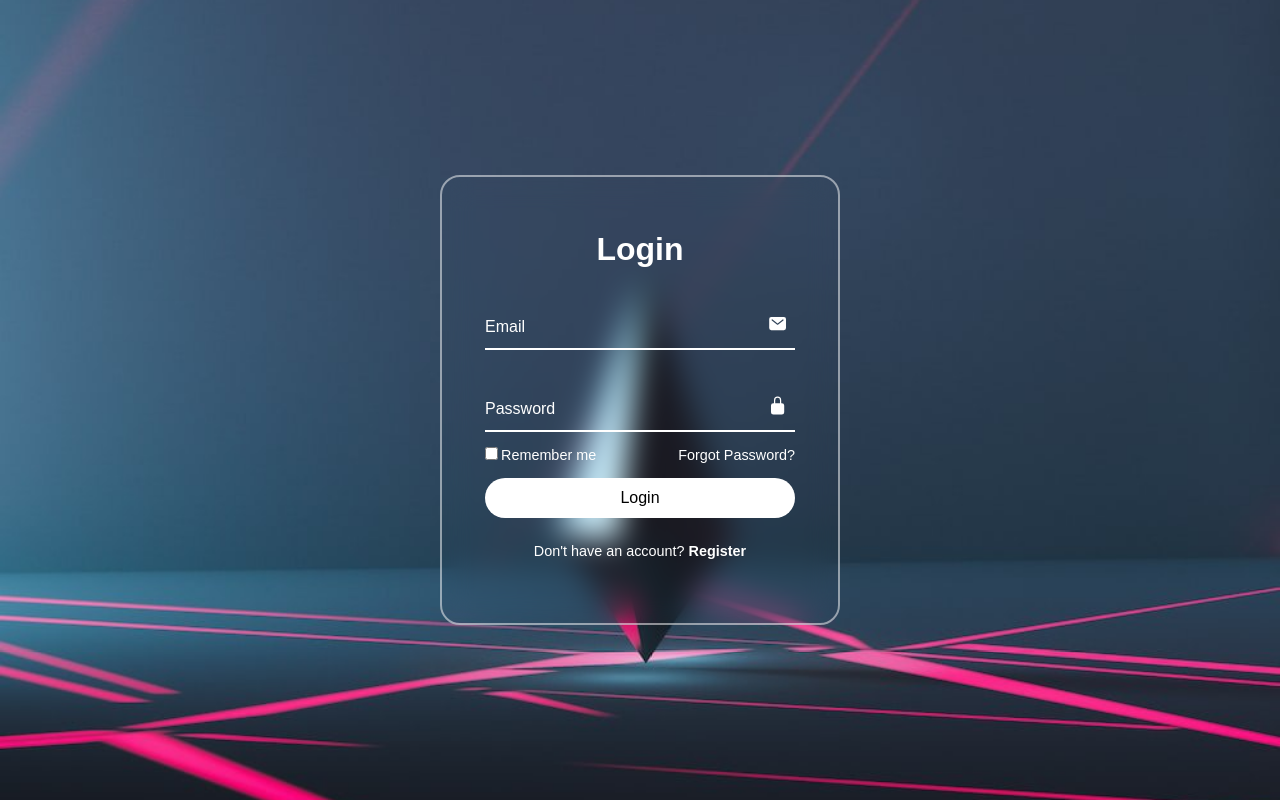
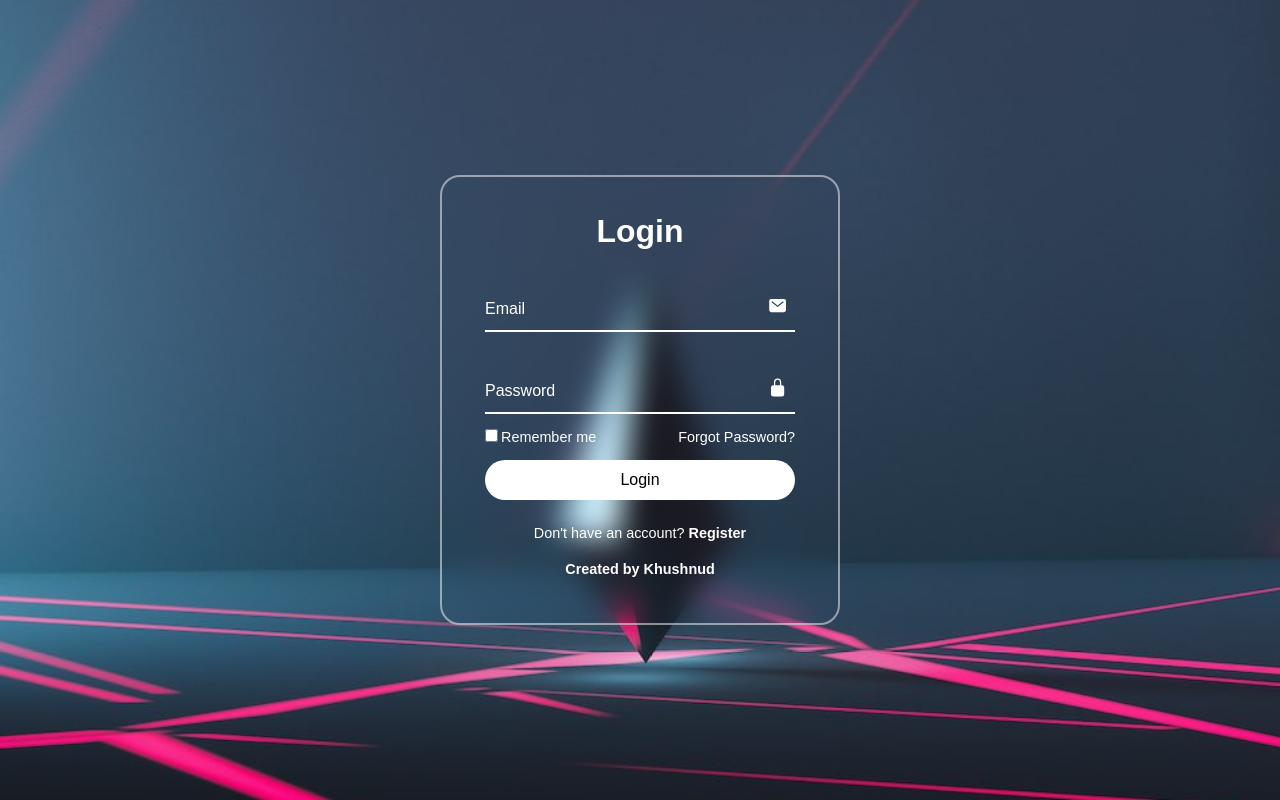
Before and after one commit to KhasanMeliev/amazingCss, a plain HTML site: page index.html in a window 1280 px wide. Drawn offline with nearby package versions, Linux system fonts and the light colour scheme.

Commit message:
fixed problems

```diff
--- a/index.html
+++ b/index.html
@@ -30,6 +30,7 @@
                 <button type="submit">Login</button>
                 <div class="register-link">
                     <p>Don't have an account? <a href="#">Register</a></p>
+                    <h4>Created by Khushnud</h2>
                 </div>
             </form>
         </div>
--- a/style.css
+++ b/style.css
@@ -122,6 +122,9 @@ button {
   color: #fff;
   text-align: center;
   margin: 25px 0 10px;
+  display: flex;
+  flex-direction: column;
+  gap: 20px;
 }
 
 .register-link p a {
```
